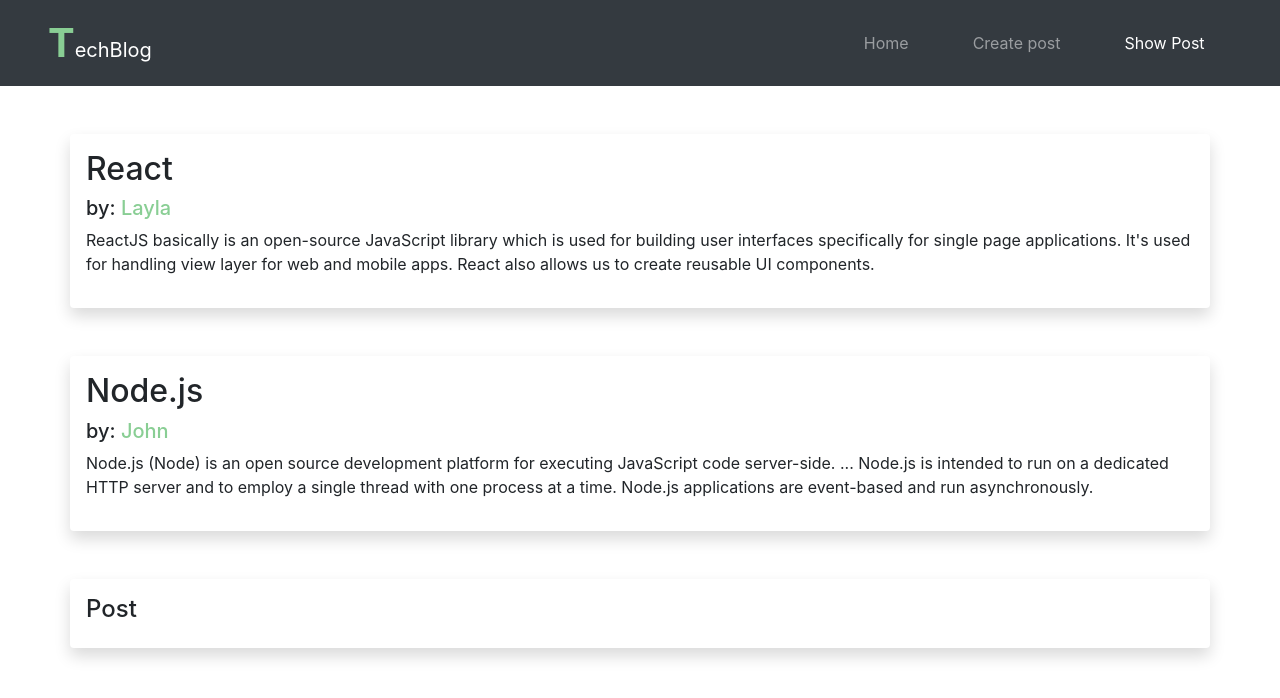
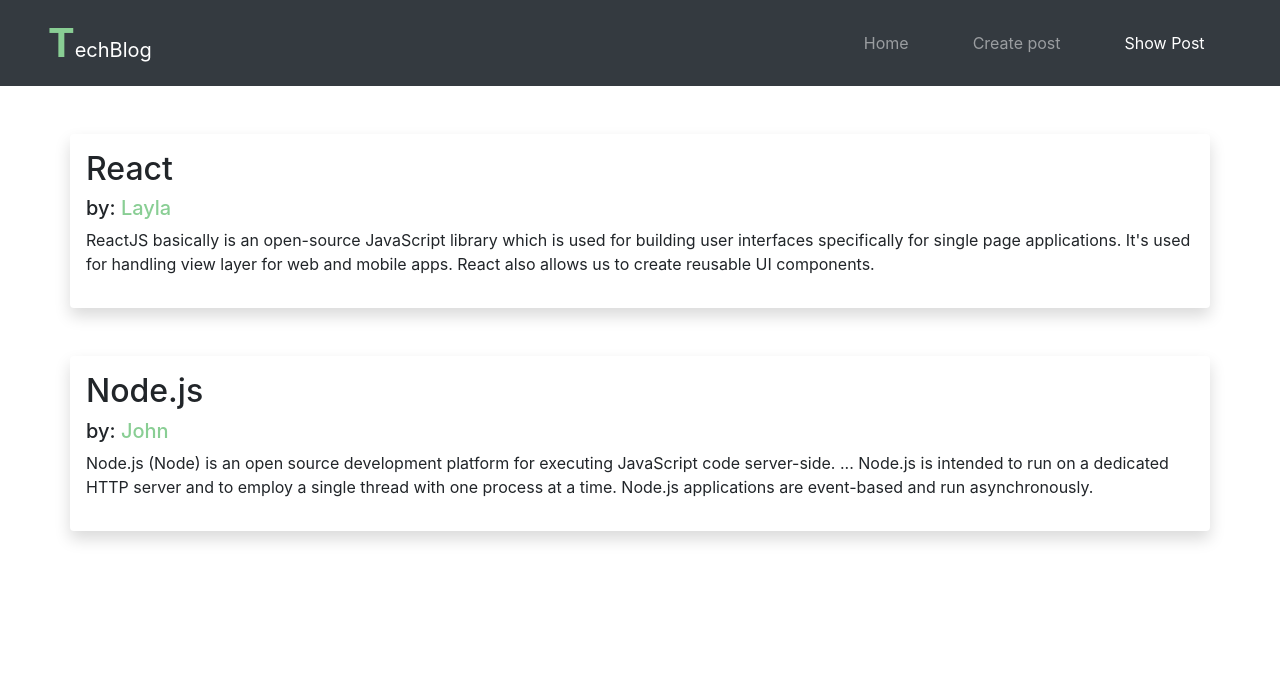
Before and after one commit to hamadagh/Projects, a React (Create React App) app in the folder react-blog/react-blog/: page /ShowPost in a window 1280 px wide. Shown: the top 698 px of the page. Built offline with nearby package versions, Linux system fonts and the light colour scheme.

Commit message:
updating route para

```diff
--- a/react-blog/react-blog/src/App.js
+++ b/react-blog/react-blog/src/App.js
@@ -41,10 +41,11 @@ return prevState.push(newPost);
       <BrowserRouter>
       <div className="App">
          <NavBar />
+         <Route path='/ShowPost/:postId' component={Post}/>
          <Route path='/Home' component={Home} />
          <Route path='/CreatePost' render={ () => <CreatePost handleStatePost={this.handleStatePost}/>  }  />
-         <Route path='/ShowPost' render={ () => <ShowPost props={this.state.post}/>  } />
-         <Route path='/:post_id' component={Post}/>
+         <Route exact path='/ShowPost' render={ () => <ShowPost props={this.state.post}/>  } />
+
       </div>
       </BrowserRouter>
 
```
